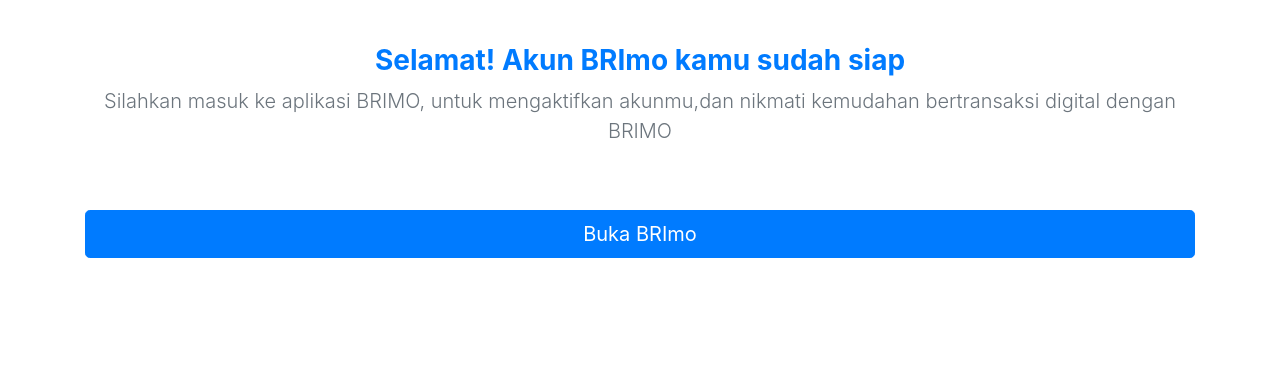
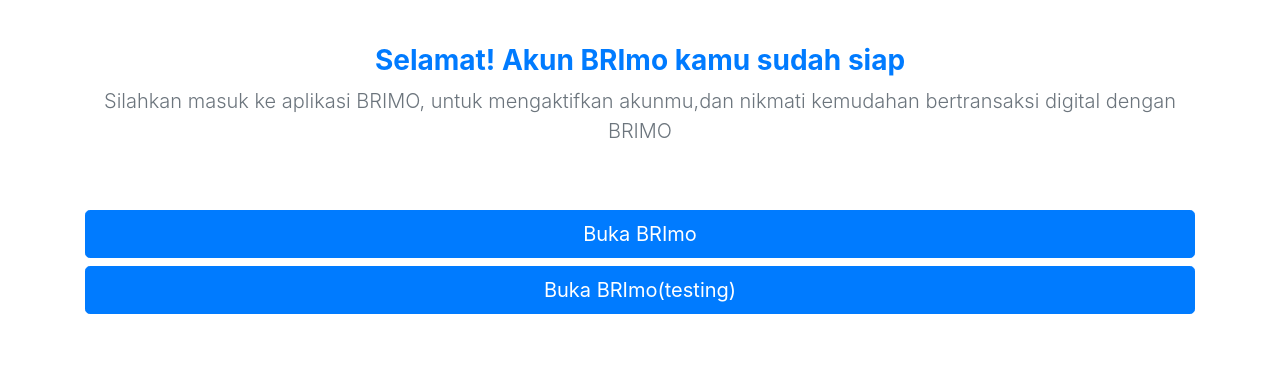
Before and after one commit to madridwan/website, a PHP site: page / in a window 1280 px wide. Shown: the part 916-1286 px from the top of the page. Before the commit the page ends 1174 px from the top, so only its background shows below. Run offline with PHP 8.4, Linux system fonts and the light colour scheme.

Commit message:
add button testing

```diff
--- a/index.php
+++ b/index.php
@@ -24,7 +24,8 @@
 				<p class="lead text-muted">Silahkan masuk ke aplikasi BRIMO, untuk mengaktifkan akunmu,dan nikmati kemudahan bertransaksi digital dengan BRIMO</p>
 			</div>
 			<div class="text-center py-3 my-3">
-        <a class="btn btn-primary btn-lg btn-block" href="javascript:void(0)" onclick="location.href='intent://#Intent;package=com.project.bri.brimo;scheme=https;end'" role="button">Buka BRImo</a>
+				<a class="btn btn-primary btn-lg btn-block" href="javascript:void(0)" onclick="location.href='intent://#Intent;package=com.project.bri.brimo;end'" role="button">Buka BRImo</a>
+				<a class="btn btn-primary btn-lg btn-block" href="javascript:void(0)" onclick="location.href='intent://#Intent;package=com.project.bris.emptys;scheme=empty;end'" role="button">Buka BRImo(testing)</a>
 			</div>
 		</div>
 	<!-- </section> -->
```
